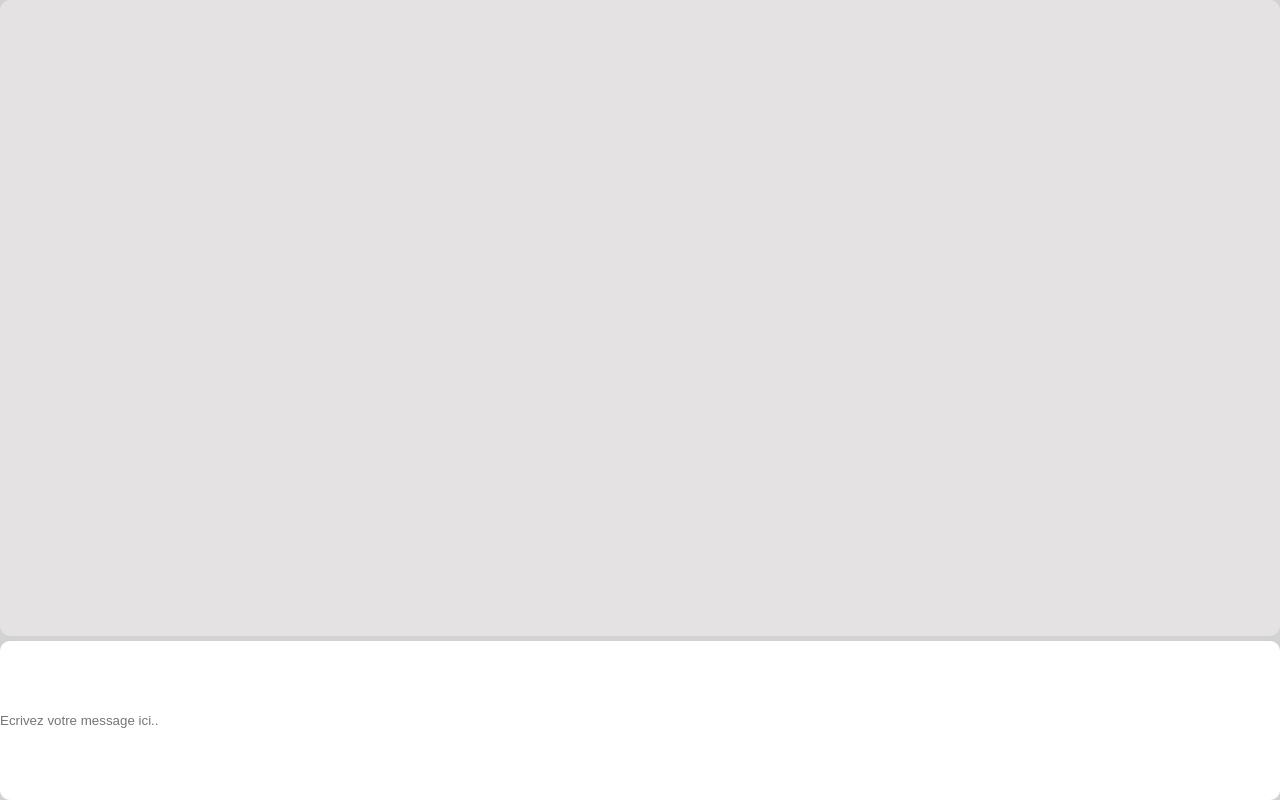
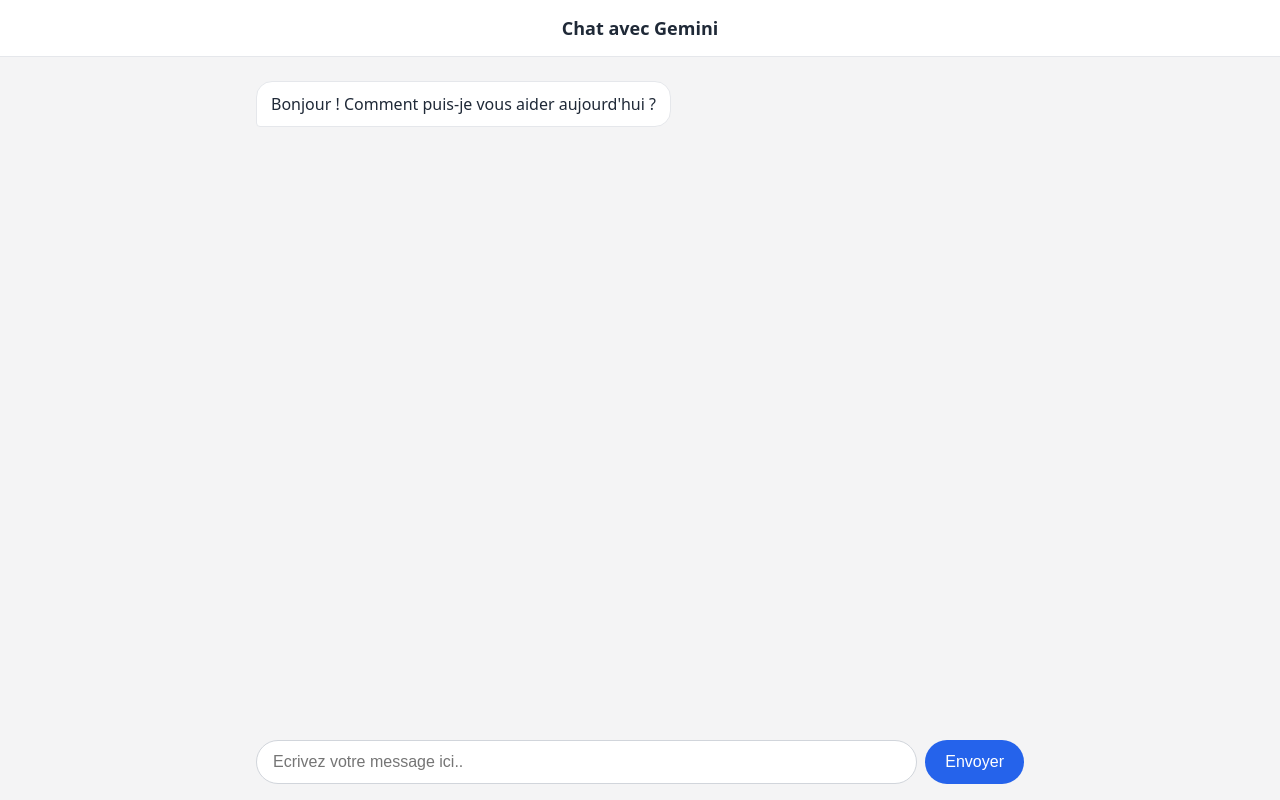
Before and after one commit to Neliuzx/cours-ia, a website: page public/index.html in a window 1280 px wide. Drawn offline with Linux system fonts and the light colour scheme.

Commit message:
partie front + app.js

```diff
--- a/public/app.js
+++ b/public/app.js
@@ -1,2 +1,47 @@
 const chatInput = document.querySelector('.chat-input')
 chatInput.placeholder = "Ecrivez votre message ici.."
+const form = document.querySelector('#chat-form')
+const button = document.querySelector('#chat-send-button')
+const messagesEl = document.querySelector('#messages')
+
+function addMessage(text, author) {
+    const message = document.createElement('div')
+    message.classList.add(author)
+    message.textContent = text
+    messagesEl.appendChild(message)
+    return message
+}
+
+form.addEventListener('submit', async (e) => {
+    e.preventDefault()
+    const text = chatInput.value.trim()
+    if (!text) return
+
+    addMessage(text, 'user')
+    chatInput.value = ''
+    button.disabled = true
+    const loader = addMessage('…', 'bot')
+
+    try {
+        const response = await fetch('/api/chat', {
+            method: 'POST',
+            headers: { 'Content-Type': 'application/json' },
+            body: JSON.stringify({
+                message: text
+            })
+        })
+        const data = await response.json()
+        if (!response.ok) {
+            addMessage(data.error, 'error')
+        }else{
+            addMessage(data.reply, 'bot')
+        }
+    } catch (err) {
+        console.error(err)
+        addMessage(err, 'error')
+    } finally {
+        loader.remove()
+        button.disabled = false
+        chatInput.focus()
+    }
+})
--- a/public/index.html
+++ b/public/index.html
@@ -1,5 +1,5 @@
 <!DOCTYPE html>
-<html lang="en">
+<html lang="fr">
 <head>
     <meta charset="UTF-8">
     <meta name="viewport" content="width=device-width, initial-scale=1.0">
@@ -8,15 +8,17 @@
     <script src="./app.js" defer></script>
 </head>
 <body>
-    <div class="chat-container">
-        <div class="chat-send">
+    <header class="chat-header">
+        <h1>Chat avec Gemini</h1>
+    </header>
 
-        </div>
-        <div class="chat-received">
-        </div>
-    </div>
-    <div class="chat-input-container">
-        <input type="text" class="chat-input">
-    </div>
+    <main class="chat-container" id="messages">
+        <div class="bot">Bonjour ! Comment puis-je vous aider aujourd'hui ?</div>
+    </main>
+
+    <form class="chat-input-container" id="chat-form">
+        <input type="text" class="chat-input" id="chat-input" autocomplete="off" required>
+        <button type="submit" class="chat-send-button" id="chat-send-button">Envoyer</button>
+    </form>
 </body>
 </html>
--- a/public/style.css
+++ b/public/style.css
@@ -1,33 +1,113 @@
+* {
+    box-sizing: border-box;
+}
+
 body {
     display: flex;
+    flex-direction: column;
     height: 100vh;
-    background-color: #d3d2d2;
-    flex-direction: column;
-    gap: 5px;
     margin: 0;
-    width: 100%;
+    font-family: system-ui, -apple-system, "Segoe UI", Roboto, sans-serif;
+    background-color: #f4f4f5;
+    color: #1f2937;
 }
 
-.chat-container {
-    display: flex;
-    background-color: #e4e2e2;
-    width: 100%;
-    height: 80%;
-    border-radius: 10px;
+.chat-header {
+    padding: 16px;
+    background-color: #ffffff;
+    border-bottom: 1px solid #e5e7eb;
+    text-align: center;
 }
 
-.chat-input-container{
-    height: 20%;
+.chat-header h1 {
+    margin: 0;
+    font-size: 18px;
+    font-weight: 600;
+}
+
+/* Zone de discussion */
+.chat-container {
+    flex: 1;
+    display: flex;
+    flex-direction: column;
+    gap: 12px;
     width: 100%;
-    border-radius: 10px;
-    background-color: #e4e2e2;
+    max-width: 800px;
+    margin: 0 auto;
+    padding: 24px 16px;
+    overflow-y: auto;
+}
+.user,
+.bot,
+.error {
+    max-width: 75%;
+    padding: 10px 14px;
+    border-radius: 16px;
+    line-height: 1.5;
+    word-wrap: break-word;
+    white-space: pre-wrap;
+}
+
+.bot {
+    align-self: flex-start;
+    background-color: #ffffff;
+    border: 1px solid #e5e7eb;
+    border-bottom-left-radius: 4px;
+}
+
+.user {
+    align-self: flex-end;
+    background-color: #2563eb;
+    color: #ffffff;
+    border-bottom-right-radius: 4px;
+}
+
+.error {
+    align-self: flex-start;
+    background-color: #fef2f2;
+    color: #b91c1c;
+    border: 1px solid #fecaca;
+    border-bottom-left-radius: 4px;
+}
+
+.chat-input-container {
+    display: flex;
+    gap: 8px;
+    width: 100%;
+    max-width: 800px;
+    margin: 0 auto;
+    padding: 16px;
 }
 
 .chat-input {
-    width: 100%;
-    height: 100%;
+    flex: 1;
+    padding: 12px 16px;
+    font-size: 16px;
+    border: 1px solid #d1d5db;
+    border-radius: 24px;
+    background-color: #ffffff;
+    outline: none;
+}
+
+.chat-input:focus {
+    border-color: #2563eb;
+}
+
+.chat-send-button {
+    padding: 0 20px;
+    font-size: 16px;
     border: none;
-    border-radius: 10px;
-    margin: 0;
-    padding: 0;
+    border-radius: 24px;
+    background-color: #2563eb;
+    color: #ffffff;
+    cursor: pointer;
 }
+
+.chat-send-button:hover {
+    background-color: #1d4ed8;
+}
+
+.chat-send-button:disabled {
+    background-color: #93c5fd;
+    cursor: not-allowed;
+}
```
Also changed, not shown: server.js (+6 -4 lines).
